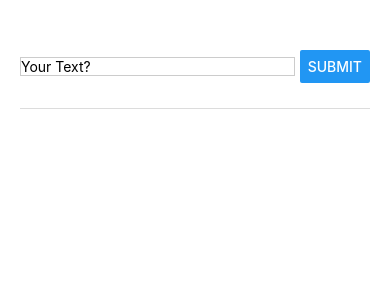
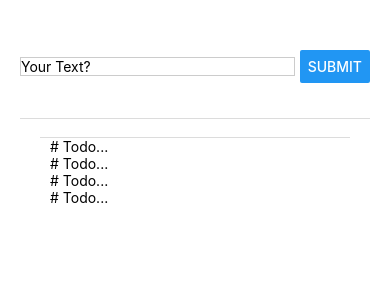
Before and after one commit to BKazimy/NotifierApp, a React Native app: screen / in a window 390 px wide. Shown: the top 300 px of the page. Built offline with nearby package versions, Linux system fonts and the light colour scheme.

Commit message:
Oct 29, 2024, 2:48 AM

```diff
--- a/App.js
+++ b/App.js
@@ -75,6 +75,13 @@ export default function App() {
         <TextInput style={styles.textInput} placeholder='Your Text?'/>
         <Button title='Submit'/>
       </View>
+
+      <View style={styles.toDoList}>
+        <Text># Todo...</Text>
+        <Text># Todo...</Text>
+        <Text># Todo...</Text>
+        <Text># Todo...</Text>
+      </View>
     </View>
   );
 }
@@ -92,7 +99,7 @@ const styles = StyleSheet.create({
     flexDirection: 'row',
     justifyContent: 'space-between',
     alignItems: 'center',
-    paddingBottom: 25,
+    paddingBottom: 35,
     borderBottomWidth: 1,
     borderBottomColor: 'gainsboro',
   },
@@ -103,6 +110,15 @@ const styles = StyleSheet.create({
     width: '80%',
     marginRight: 5,
     flex: 8,
+  },
+
+  toDoList: {
+    marginHorizontal: 20,
+    paddingHorizontal: 10,
+    marginTop: '5%',
+
+    borderTopWidth: 1,
+    borderTopColor: 'gainsboro',
   }
 
   // container: {
```
